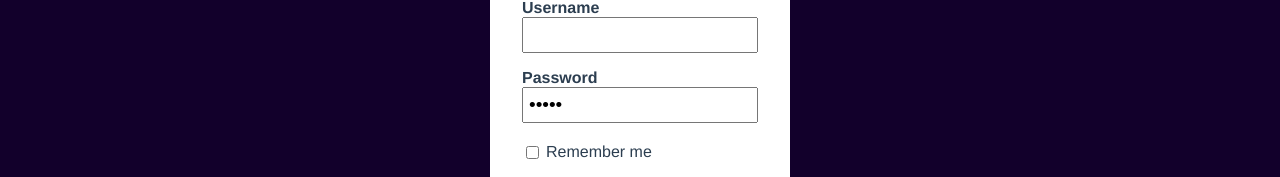
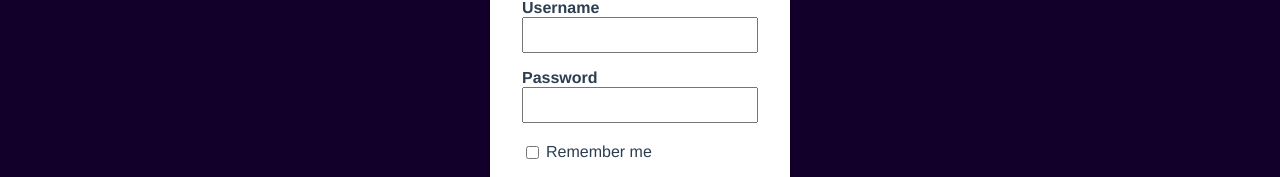
Before and after one commit to cedric-developpeur-web/ReactVite_ArgentBank, a React (Vite) app in the folder FrontEnd/: page /login in a window 1280 px wide. Shown: the part 235-412 px from the top of the page. Built offline with nearby package versions, Linux system fonts and the light colour scheme.

Commit message:
correction etat state

```diff
--- a/FrontEnd/src/component/connexion/Connexion.jsx
+++ b/FrontEnd/src/component/connexion/Connexion.jsx
@@ -7,8 +7,8 @@ const Connexion = () => {
 
   // etat donnee utilisateur
   const [email, setEmail] = useState("");
-  const [password, setPassword] = useState("false");
-  const [error, setError] = useState('');
+  const [password, setPassword] = useState("");
+  const [error, setError] = useState(false);
   const dispatch = useDispatch();
   const navigate = useNavigate();
 
```
